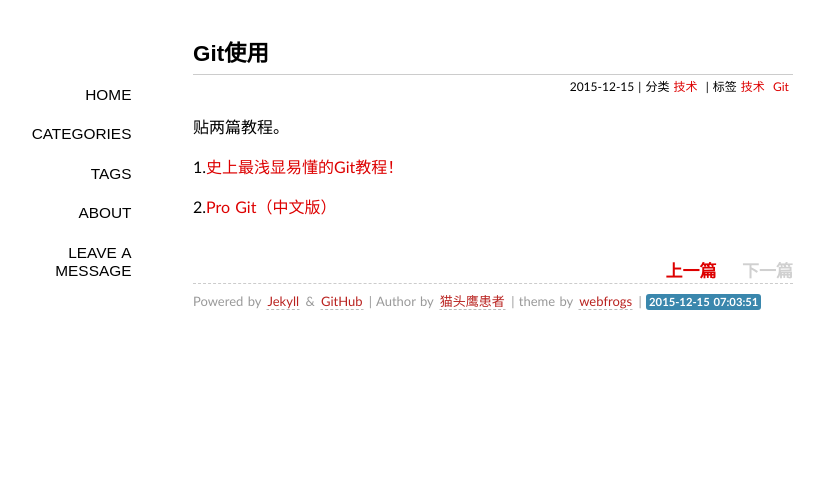
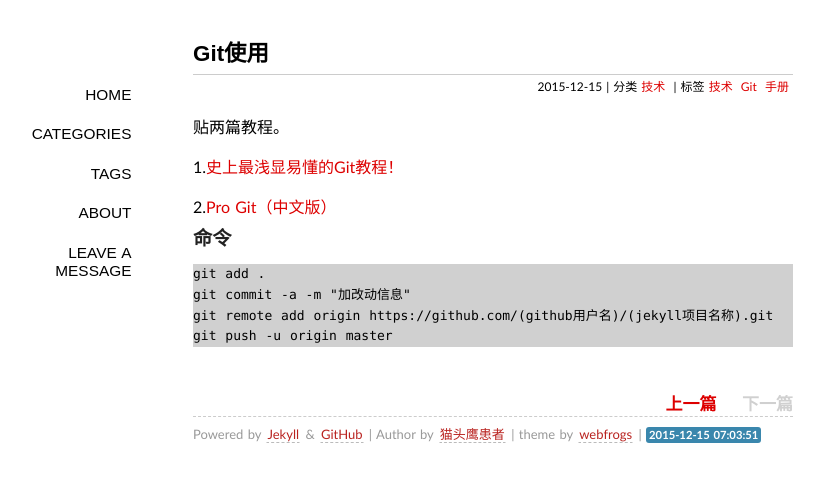
Before and after one commit to NightKs/NightKs.github.io, a Jekyll site: the page built from _posts/2015-12-15-git-shi-yong.md, in a window 1280 px wide. Shown: the top 482 px of the page, without its empty margins (147-971 px from the left). Built offline with Jekyll 4.4.1, drawn with Linux system fonts in a browser that asks for light colours; some web fonts are replaced; Markdown is read by kramdown in place of the engine named in the settings; comment, search, counter and statistics services are not loaded.

Commit message:
no message

```diff
--- a/_posts/2015-12-15-git-shi-yong.md
+++ b/_posts/2015-12-15-git-shi-yong.md
@@ -3,7 +3,7 @@ layout: post
 date: 2015-12-15 13:45:20 +0800
 title: Git使用
 categories: 技术
-tags: 技术 Git
+tags: 技术 Git 手册
 ---
 贴两篇教程。
 
@@ -11,3 +11,9 @@ tags: 技术 Git
 0013739516305929606dd18361248578c67b8067c8c017b000)
 
 2.[Pro Git（中文版）](http://git.oschina.net/progit/)
+
+###命令
+	git add .
+	git commit -a -m "加改动信息"
+	git remote add origin https://github.com/(github用户名)/(jekyll项目名称).git
+	git push -u origin master
```
